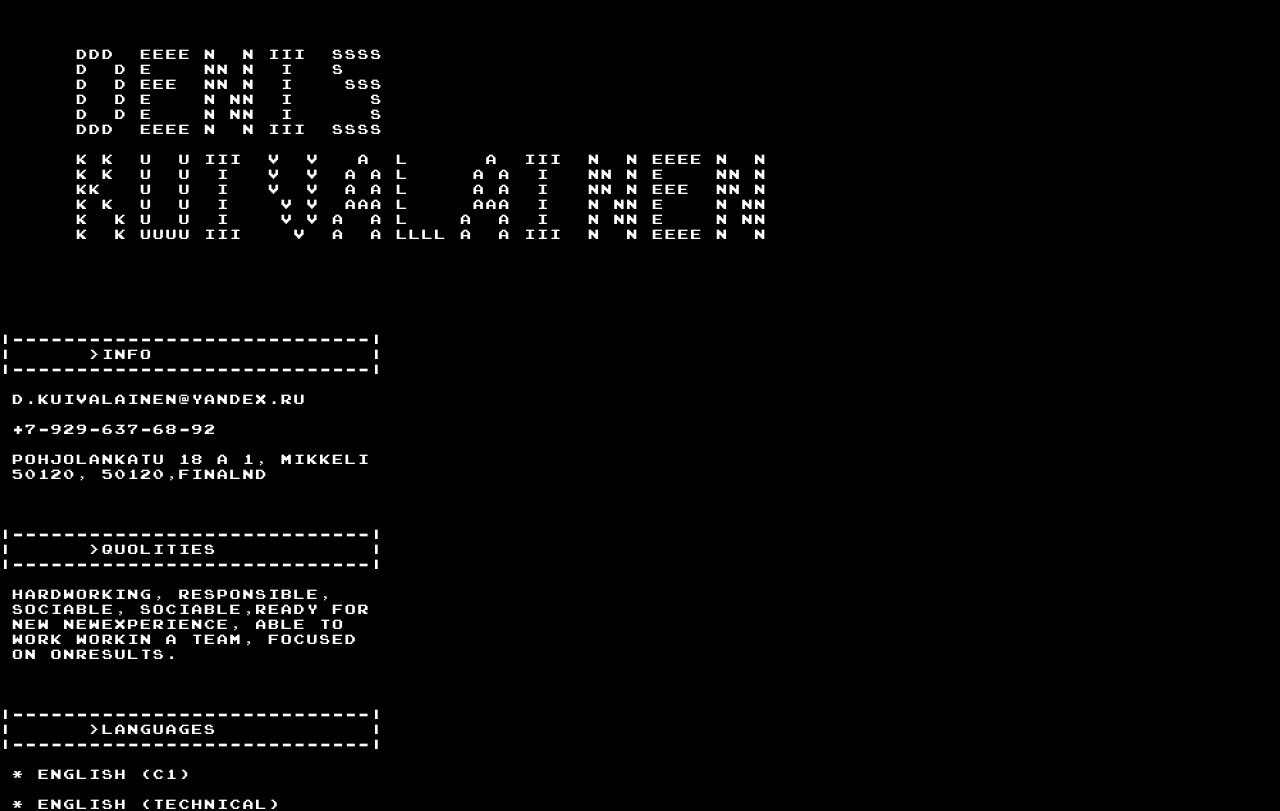
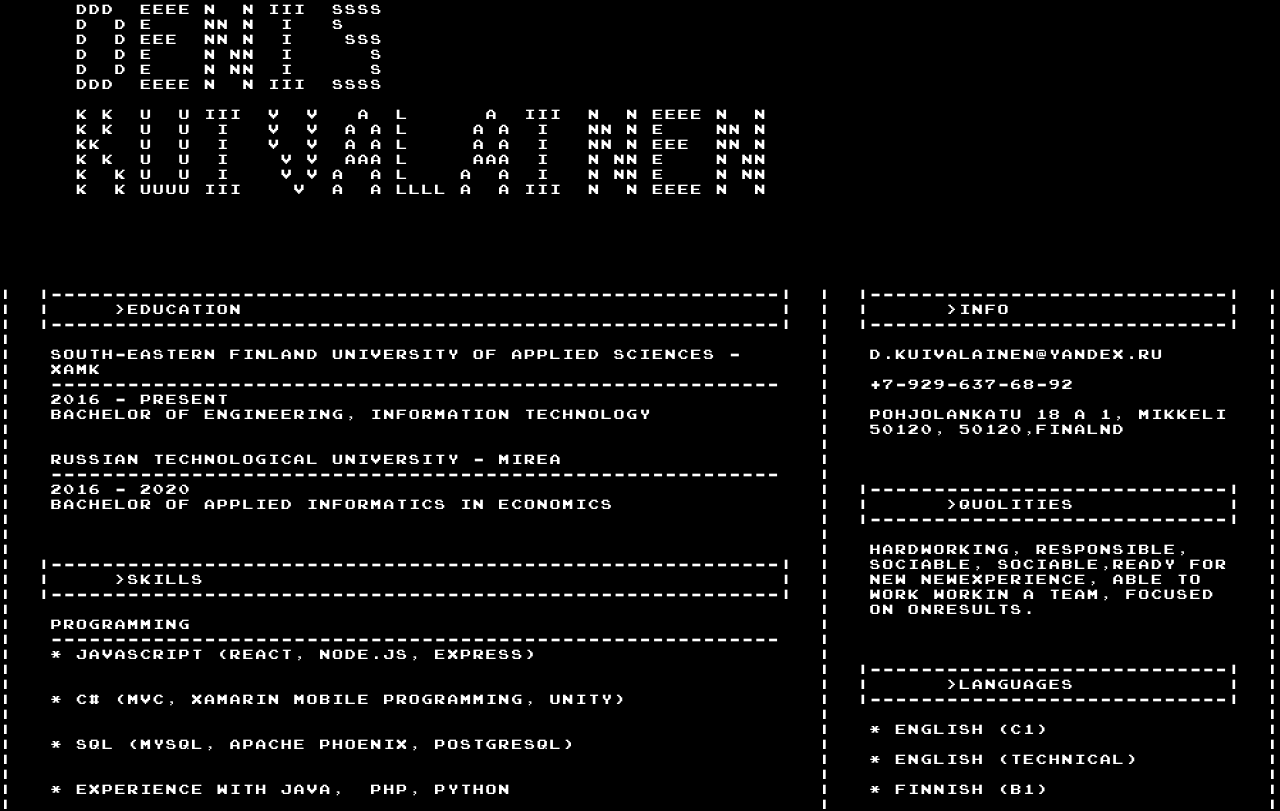
Before and after one commit to DenisKuivalainen/godlike, a React (Create React App) app: page / in a window 1280 px wide. Shown: the top 811 px of the page. Built offline with nearby package versions, Linux system fonts and the light colour scheme.

Commit message:
test deploy

```diff
--- a/src/App.js
+++ b/src/App.js
@@ -1,8 +1,6 @@
 import React from 'react';
-import Letters from './Letters';
-import Portrait from './Portrait';
-import Ramka from './Ramka';
-import LeftInfo from './info/LeftInfo'
+import Ramka from './hat/Ramka';
+import RenderInfo from './info/RenderInfo'
 
 
 import {info} from './helpers/Info';
@@ -23,17 +21,14 @@ class App extends React.Component {
     return (
       <FontSize.Provider value={this.state.h}>
         <div className="l1" style={{zIndex: 1, width: '100vw'}}>
-          <p style={{fontSize: this.state.h}}> <br/> <br/> </p>
-          <Letters word={info.name} />
-          <p style={{fontSize: this.state.h}}> </p>
-          <Letters word={info.sur} />
+          <Ramka />
           <p style={{fontSize: this.state.h}}> <br/> <br/> </p>
 
           <p style={{fontSize: this.state.h}} />
 
           <p style={{fontSize: this.state.h}}> <br/> <br/> </p>
 
-          <LeftInfo/>
+          <RenderInfo/>
         </div>
         {/* <div className="l2" style={{zIndex: 2}}>
           <p style={{fontSize: this.state.h}}> <br/> </p>
--- a/src/Border.js
+++ /dev/null
@@ -1,37 +0,0 @@
-import React from 'react';
-import {FontSize} from './helpers/FontSize';
-import './Hat.css';
-
-class Border extends React.Component {
-    constructor(props) {
-      super(props);
-      this.state = {};
-    }
-    static contextType = FontSize;
-
-    render() {
-      return (
-        <div className="line">
-            {this.getReturn()}
-        </div>
-      );
-    }
-
-    getReturn() {
-        console.log(1)
-        return Array(eval(this.props.n)).fill(null).map((i) => <p style={{fontSize: this.context}}>{this.getLine(i)}</p>)
-    }
-
-    getLine(i) {
-        console.log(this.props.fst, this.props.snd, this.props.n)
-        let a = this.props.fst;
-        for (let i = 0; i < 98; i++) {
-            a += this.props.snd;
-        }
-        a += this.props.fst;
-        console.log(a)
-        return a;
-    }
-}
-
-  export default Border;
--- a/src/Letters.js
+++ b/src/hat/Letters.js
@@ -1,46 +1,29 @@
-import React from 'react';
-import {FontSize} from './helpers/FontSize';
-
-class Letters extends React.Component {
-    constructor(props) {
-      super(props);
-      this.state = {};
-    }
-    static contextType = FontSize;
-
-    render() {
-        return(
-            <div className="line">
-                <p style={{fontSize: this.context}}>{this.getWord(0)}</p>
-                <p style={{fontSize: this.context}}>{this.getWord(1)}</p>
-                <p style={{fontSize: this.context}}>{this.getWord(2)}</p>
-                <p style={{fontSize: this.context}}>{this.getWord(3)}</p>
-                <p style={{fontSize: this.context}}>{this.getWord(4)}</p>
-                <p style={{fontSize: this.context}}>{this.getWord(5)}</p>
-            </div>
-        )
+export function getName(w) {
+    let arr = [];
+    for (let i = 0; i < 6; i++) {
+        arr.push(getWord(w, i));
     }
 
-    getLetter(l) {
+    return arr;
+}
+
+function getLetter(l) {
     return ABC.indexOf(l);
 }
 
-    getCode(l, n) {
-        return BIT[this.getLetter(l)][n];
+function getLCode(l, n) {
+    return BIT[getLetter(l)][n];
 }
 
-    getWord(n) {
+function getWord(w, n) {
     let a = '     ';
-        let b = this.props.word.toLowerCase();
+    let b = w.toLowerCase();
     for (let i = 0; i < b.length; i++) {
-            a = a + ' ' + this.getCode(b.substr(i, 1), n);
-        }
-        while(a.length < 100) {
-            a += ' ';
+        a = a + ' ' + getLCode(b.substr(i, 1), n);
     }
     return a;
 }
-}
+
 const BIT = [
     //0
     ['  A ', ' A A', ' A A', ' AAA', 'A  A', 'A  A'],
@@ -97,5 +80,3 @@ const BIT = [
 ]
 
 const ABC = 'abcdefghijklmnopqrstuvwxyz';
-
-export default Letters;
--- /dev/null
+++ b/src/hat/Ramka.js
@@ -0,0 +1,79 @@
+import React from 'react';
+import {getName} from './Letters';
+import {info} from '../helpers/Info';
+import { FontSize } from '../helpers/FontSize';
+import './Hat.css';
+
+class Ramka extends React.Component {
+    constructor(props) {
+      super(props);
+      this.state = {};
+    }
+    static contextType = FontSize;
+
+    render() {
+      return (
+            <div>
+                {this.getRender()}
+        </div>
+      );
+    }
+
+    getRender() {
+      let arr = this.getFullName();
+      // let arr = this.getLine();
+
+      return arr.map((val, k) => <p id={'hat_' + k} style={{fontSize: this.context}}>{val}</p>)
+    }
+
+    getFullName() {
+      return getName(info.name).concat('   ').concat(getName(info.sur));
+    }
+
+    getLine() {
+      let arr = this.getFullName();
+      let FACE = this.getFace();
+
+      for (let i = 0; i < FACE.length; i++) {
+        while(arr[i].length < 80) {
+          //arr[i] += ' ';
+        }
+        arr += FACE[i];
+      }
+
+      for (let j = 0; j < arr.length; j++) {
+        while(arr[j].length < 100) {
+          arr[j] += ' ';
+        }
+        arr[j] = '|' + arr[j].substr(1, 98) + '|'
+      }
+
+      return arr;
+    }
+
+    getFace() {
+      let arr = [];
+
+      arr.push(String.raw`|-------------|`)
+      arr.push(String.raw`|     __      |`)
+      arr.push(String.raw`|    |___\    |`)
+      arr.push(String.raw`|   /     \   |`)
+      arr.push(String.raw`|   |     |   |`)
+      arr.push(String.raw`|   |_  _ /|  |`)
+      arr.push(String.raw`|   |>| < ||  |`)
+      arr.push(String.raw`|   \/()\ /   |`)
+      arr.push(String.raw`|    |^^  |   |`)
+      arr.push(String.raw`|    \-- /    |`)
+      arr.push(String.raw`|    |\_/|\   |`)
+      arr.push(String.raw`|  _/\   | \_ |`)
+      arr.push(String.raw`| /   \  /   \|`)
+      arr.push(String.raw`|-------------|`)
+
+      return arr;
+    }
+
+}
+
+
+
+  export default Ramka;
--- a/src/info/LeftInfo.js
+++ b/src/info/LeftInfo.js
@@ -1,110 +1,90 @@
-import React from 'react';
-import { FontSize } from '../helpers/FontSize';
 import {info} from '../helpers/Info';
 import {parser} from '../helpers/parser';
 
-class LeftInfo extends React.Component {
-    constructor(props) {
-      super(props);
-      this.state = {};
-    }
-    static contextType = FontSize;
-
-    render() {
-        return(
-            <div>{this.getLeft()}</div>
-        )
+export function getLeft() {
+    return getInfo().concat(getQuol()).concat(getLang()).concat(getGit());
 }
 
-    getLeft() {
-        let cont = this.getInfo().concat(this.getQuol()).concat(this.getLang()).concat(this.getGit());
-        return cont.map((i, k) => <p key={k} style={{fontSize: this.context}}>{i}</p>)
-    }
-
-    getInfo() {
+function getInfo() {
     let cont = [];
-        cont.push(this.getLine(this.getBorder()));
-        cont.push(this.getLine(this.end('|      >Info')));
-        cont.push(this.getLine(this.getBorder()));
-        cont.push(this.getLine(''));
+    cont.push(getLine(getBorder()));
+    cont.push(getLine(end('|      >Info')));
+    cont.push(getLine(getBorder()));
+    cont.push(getLine(''));
 
     let email = parser(info.email, 28);
     let add = parser(info.addres, 28);
     let tel = parser(info.tel, 28);
 
     for (let j = 0; j < email.length; j++) {
-            cont.push(this.getLine(' ' + email[j]));
+        cont.push(getLine(' ' + email[j]));
     }
-        cont.push(this.getLine(''));
+    cont.push(getLine(''));
 
     for (let j = 0; j < tel.length; j++) {
-            cont.push(this.getLine(' ' + tel[j]));
+        cont.push(getLine(' ' + tel[j]));
 
     }
-        cont.push(this.getLine(''));
+    cont.push(getLine(''));
 
     for (let j = 0; j < add.length; j++) {
-            cont.push(this.getLine(' ' + add[j]));
+        cont.push(getLine(' ' + add[j]));
     }
-        cont.push(this.getLine(''));
-        cont.push(this.getLine(''));
-        cont.push(this.getLine(''));
+    cont.push(getLine(''));
+    cont.push(getLine(''));
+    cont.push(getLine(''));
 
     return cont;
 }
 
-    getQuol() {
+function getQuol() {
     let cont = [];
-        cont.push(this.getLine(this.getBorder()));
-        cont.push(this.getLine(this.end('|      >Quolities')));
-        cont.push(this.getLine(this.getBorder()));
-        cont.push(this.getLine(''));
+    cont.push(getLine(getBorder()));
+    cont.push(getLine(end('|      >Quolities')));
+    cont.push(getLine(getBorder()));
+    cont.push(getLine(''));
 
     let quol = parser(info.quol, 28);
 
     for (let j = 0; j < quol.length; j++) {
-            cont.push(this.getLine(' ' + quol[j]));
+        cont.push(getLine(' ' + quol[j]));
     }
 
-        cont.push(this.getLine(''));
-        cont.push(this.getLine(''));
-        cont.push(this.getLine(''));
+    cont.push(getLine(''));
+    cont.push(getLine(''));
+    cont.push(getLine(''));
 
     return cont;
 }
 
-    getLang() {
+function getLang() {
     let cont = [];
-        cont.push(this.getLine(this.getBorder()));
-        cont.push(this.getLine(this.end('|      >Languages')));
-        cont.push(this.getLine(this.getBorder()));
-        cont.push(this.getLine(''));
+    cont.push(getLine(getBorder()));
+    cont.push(getLine(end('|      >Languages')));
+    cont.push(getLine(getBorder()));
+    cont.push(getLine(''));
 
     for (let i = 0; i < info.lang.length; i++) {
-            cont.push(this.getLine(' * ' + info.lang[i]));
-            cont.push(this.getLine(''));
+        cont.push(getLine(' * ' + info.lang[i]));
+        cont.push(getLine(''));
     }
-        cont.push(this.getLine(''));
-        cont.push(this.getLine(''));
+    cont.push(getLine(''));
+    cont.push(getLine(''));
 
     return cont;
 }
 
-    getGit() {
+function getGit() {
     let cont = [];
-        cont.push(this.getLine(this.getBorder()));
-        cont.push(this.getLine(this.end('|      >Github')));
-        cont.push(this.getLine(this.getBorder()));
-        cont.push(this.getLine(''));
-
-
-        cont.push(this.getLine(''));
-        cont.push(this.getLine(''));
+    cont.push(getLine(getBorder()));
+    cont.push(getLine(end('|      >Github')));
+    cont.push(getLine(getBorder()));
+    cont.push(getLine(''));
 
     return cont;
 }
 
-    getLine(line) {
+function getLine(line) {
     let l = line;
     while (l.length < 33) {
         l += ' ';
@@ -113,7 +93,7 @@ class LeftInfo extends React.Component {
     return l;
 }
 
-    getBorder() {
+function getBorder() {
     let b = '|'
     for (let i = 0; i < 28; i++) {
         b += '-';
@@ -122,7 +102,7 @@ class LeftInfo extends React.Component {
     return b;
 }
 
-    end(line) {
+function end(line) {
     let l = line;
     while (l.length < 29) {
         l += ' ';
@@ -130,6 +110,3 @@ class LeftInfo extends React.Component {
     l += '|';
     return l;
 }
-}
-
-export default LeftInfo
--- a/src/info/RenderInfo.js
+++ b/src/info/RenderInfo.js
@@ -0,0 +1,71 @@
+import React from 'react';
+import { FontSize } from '../helpers/FontSize';
+import {info} from '../helpers/Info';
+import {getLeft} from './LeftInfo';
+import {getRight} from './RightInfo';
+
+class RenderInfo extends React.Component {
+    constructor(props) {
+      super(props);
+      this.state = {
+          right: getRight(),
+          left: getLeft()
+      };
+    }
+    static contextType = FontSize;
+
+    render() {
+        return(
+            <div>
+                {this.getRender1()}
+                {this.getRender2()}
+                {this.getRender3()}
+            </div>
+        )
+    }
+
+    getRender1() {
+        return this.state.left.map((val, i) =>
+            <p id={'info_1_' + i} style={{fontSize: this.context}}>{'|' + (this.state.right[i] + val).substr(1, 98) + '|'}</p>
+        )
+    }
+
+    getRender2() {
+        let a = this.state.right[this.state.left.length];
+        a = '|' + a.substr(1, a.length)
+        return(
+            <p style={{fontSize: this.context}}>{a + ' '}
+                <a href={info.git} style={{fontSize: this.context}}>{info.git}</a>
+                {'' + this.fillA()}
+            </p>
+        )
+    }
+    fillA() {
+        let a = '';
+        while (a.length < 31 - info.git.length) {
+            a += ' ';
+        }
+        a += '|';
+        return a
+    }
+
+    getRender3() {
+        let a = this.state.right.slice(this.state.left.length + 1);
+        return a.map((val, i) =>
+            <p id={'info_2_' + i} style={{fontSize: this.context}}>{this.fillB(val)}</p>
+        )
+    }
+
+    fillB(val) {
+        let a = '|' + val.substr(1);
+
+        while (a.length < 99) {
+            a += ' ';
+        }
+        a += '|'
+        return a;
+    }
+
+}
+
+export default RenderInfo;
--- a/src/info/RightInfo.js
+++ b/src/info/RightInfo.js
@@ -2,7 +2,8 @@ import {info} from '../helpers/Info';
 import {parser} from '../helpers/parser';
 
 export function getRight() {
-    return getEdu().concat(getAdd()).concat(getSkill());
+    // return getEdu().concat(getAdd()).concat(getSkill());
+    return getEdu().concat(getSkill());
 }
 
 function getEdu() {
```
Also changed, not shown: src/Ramka.js (deleted, +0 -22 lines), src/hat/Border.js (added), src/hat/Hat.css (renamed from src/Hat.css), src/hat/Hat.js (renamed from src/Hat.js), src/hat/Portrait.js (renamed from src/Portrait.js), 21 other files (tests, documents, lock files or other folders). Lines whose indentation alone changed are shown as unchanged.
